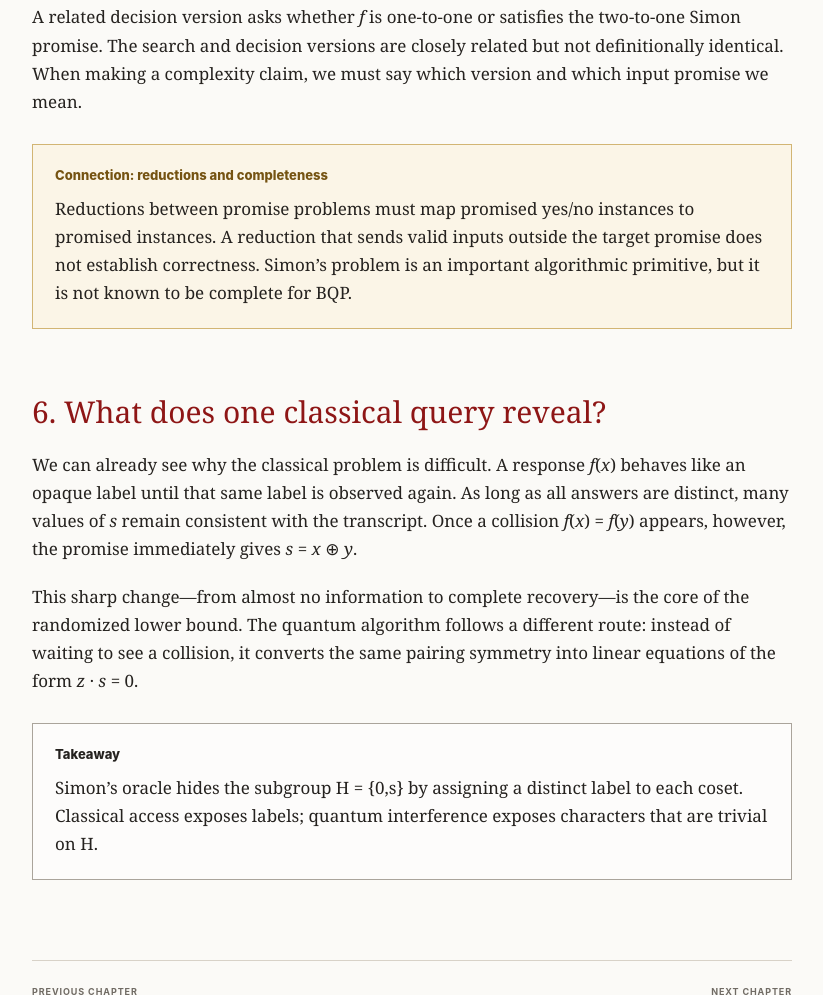
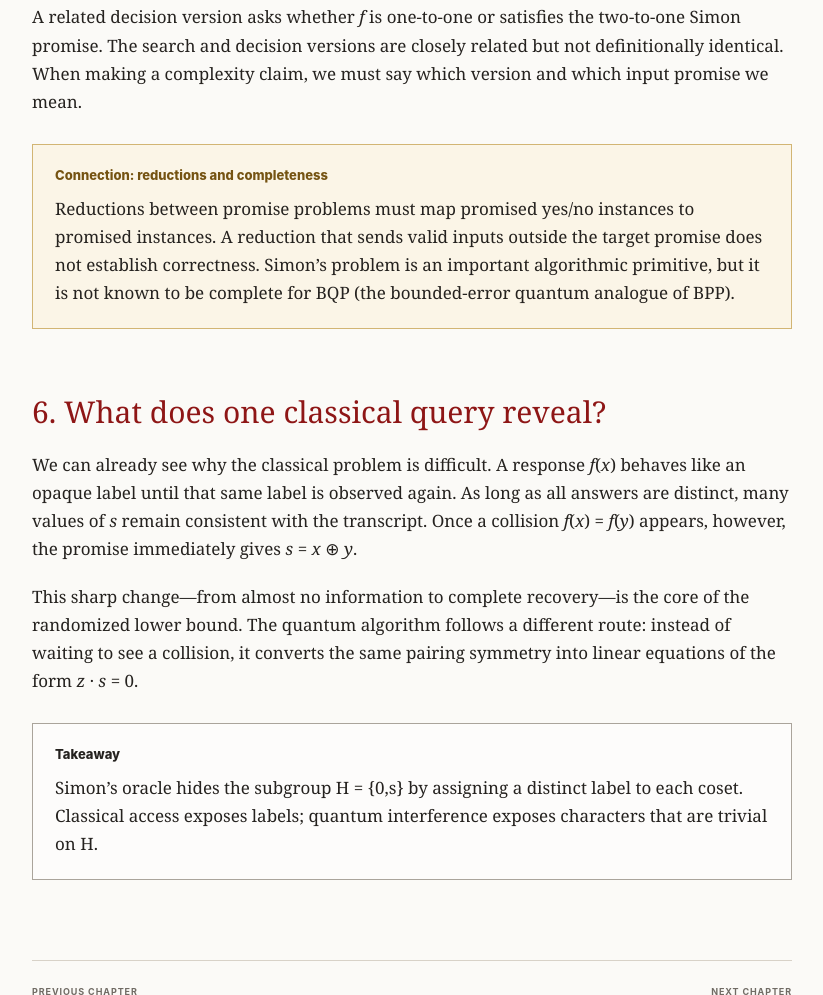
Before and after one commit to vbanwait5/UCT-Project, a plain HTML site: page problem.html in a window 1280 px wide. Shown: the part 3041-4036 px from the top of the page, without its empty margins (383-1206 px from the left). Drawn offline with Linux system fonts and the light colour scheme.

Commit message:
Clarify BQP comparison

```diff
--- a/problem.html
+++ b/problem.html
@@ -58,7 +58,7 @@
         <h2>5. Search, decision, and verification</h2>
         <p>It is worth being precise about the type of computational task. Simon’s problem is a search problem: the required output is the <em>n</em>-bit string <em>s</em>. Given a candidate shift, one may test f(<em>x</em>) = f(<em>x</em> ⊕ <em>s</em>) on sampled inputs, but verifying that identity on the entire black-box domain would itself require many queries.</p>
         <p>A related decision version asks whether <em>f</em> is one-to-one or satisfies the two-to-one Simon promise. The search and decision versions are closely related but not definitionally identical. When making a complexity claim, we must say which version and which input promise we mean.</p>
-        <div class="note-box connection"><p class="note-title">Connection: reductions and completeness</p><p>Reductions between promise problems must map promised yes/no instances to promised instances. A reduction that sends valid inputs outside the target promise does not establish correctness. Simon’s problem is an important algorithmic primitive, but it is not known to be complete for BQP.</p></div>
+        <div class="note-box connection"><p class="note-title">Connection: reductions and completeness</p><p>Reductions between promise problems must map promised yes/no instances to promised instances. A reduction that sends valid inputs outside the target promise does not establish correctness. Simon’s problem is an important algorithmic primitive, but it is not known to be complete for BQP (the bounded-error quantum analogue of BPP).</p></div>
       </section>
 
       <section id="information">
```
